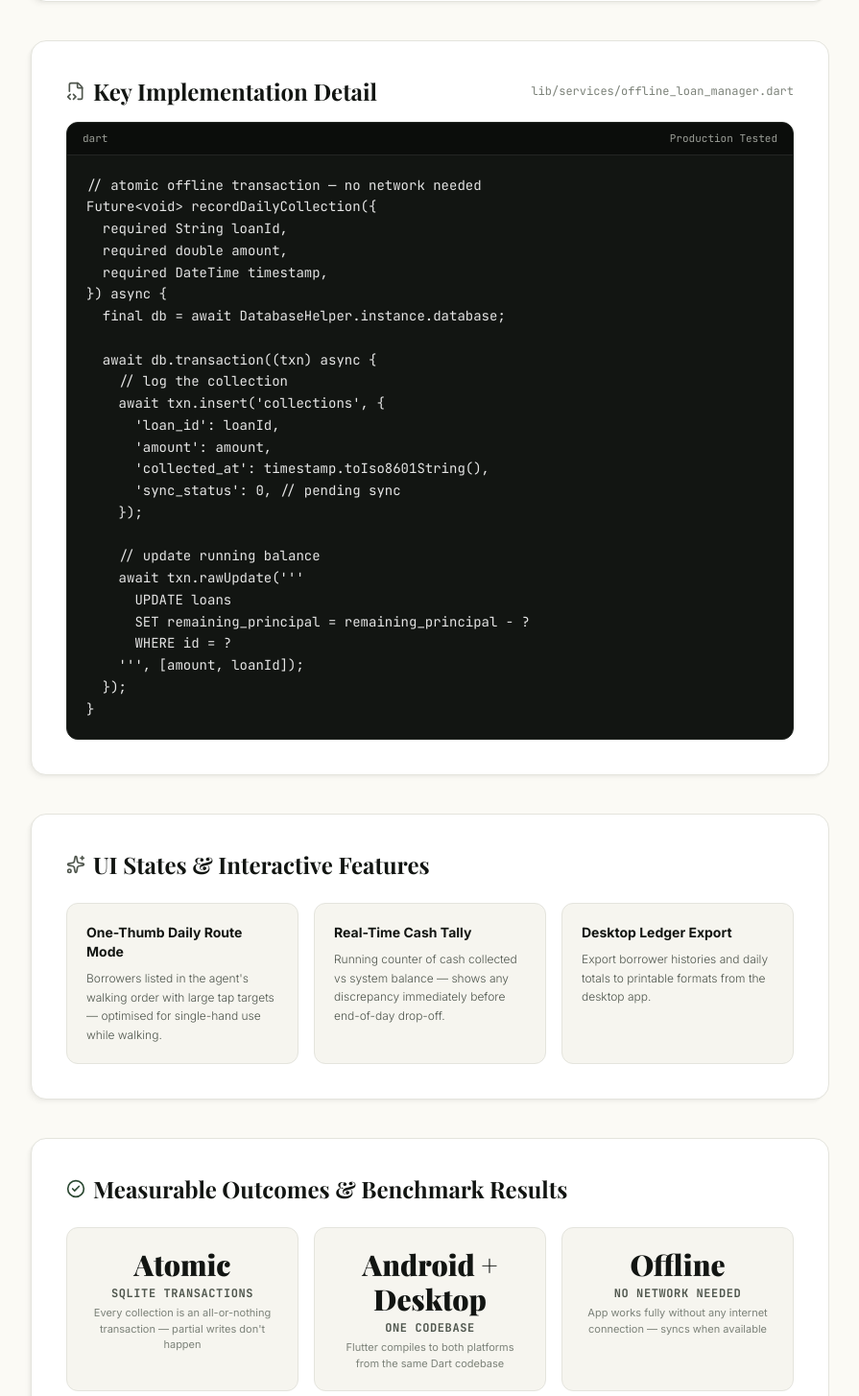
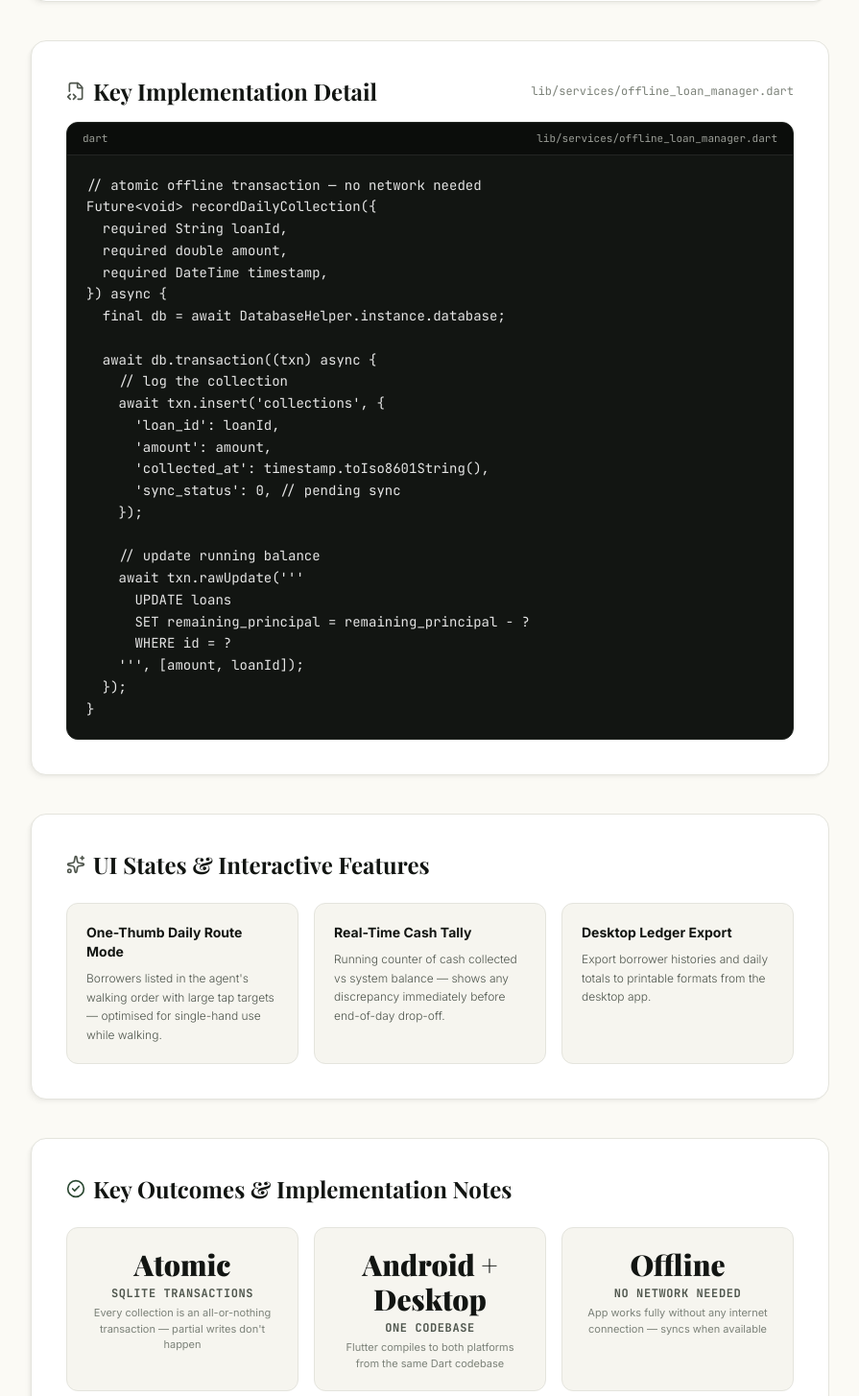
Before and after one commit to kab5DeR4/portfolio-website, a Next.js app: page /case-study/bhumi-finance in a window 1280 px wide. Shown: the part 2145-3600 px from the top of the page at 96% size, without its empty margins (192-1087 px from the left). Built offline with nearby package versions, Linux system fonts and the light colour scheme; a web font is replaced by a local one.

Commit message:
style(case-study): clean up code headers and metric labels

```diff
--- a/src/app/case-study/[slug]/page.tsx
+++ b/src/app/case-study/[slug]/page.tsx
@@ -248,7 +248,7 @@ export default async function CaseStudyPage({ params }: PageProps) {
             <div className="rounded-xl bg-[#121512] border border-[#232722] overflow-hidden">
               <div className="px-4 py-2 bg-black/40 border-b border-white/10 flex items-center justify-between text-[11px] font-mono text-[#9b9e97]">
                 <span>{project.codeSnippet.language}</span>
-                <span>Production Tested</span>
+                <span>{project.codeSnippet.filename}</span>
               </div>
               <pre className="p-5 font-mono text-xs sm:text-sm text-neutral-200 overflow-x-auto leading-relaxed">
                 <code>{project.codeSnippet.code}</code>
@@ -279,7 +279,7 @@ export default async function CaseStudyPage({ params }: PageProps) {
           <section className="editorial-card p-6 sm:p-9 mb-10">
             <h2 className="text-2xl font-serif font-bold text-[#121512] mb-6 flex items-center gap-2">
               <CheckCircle2 size={20} className="text-[#2d4a34]" />
-              Measurable Outcomes & Benchmark Results
+              Key Outcomes & Implementation Notes
             </h2>
             <div className="grid grid-cols-1 sm:grid-cols-3 gap-4 mb-8">
               {project.results.map((res, idx) => (
```
